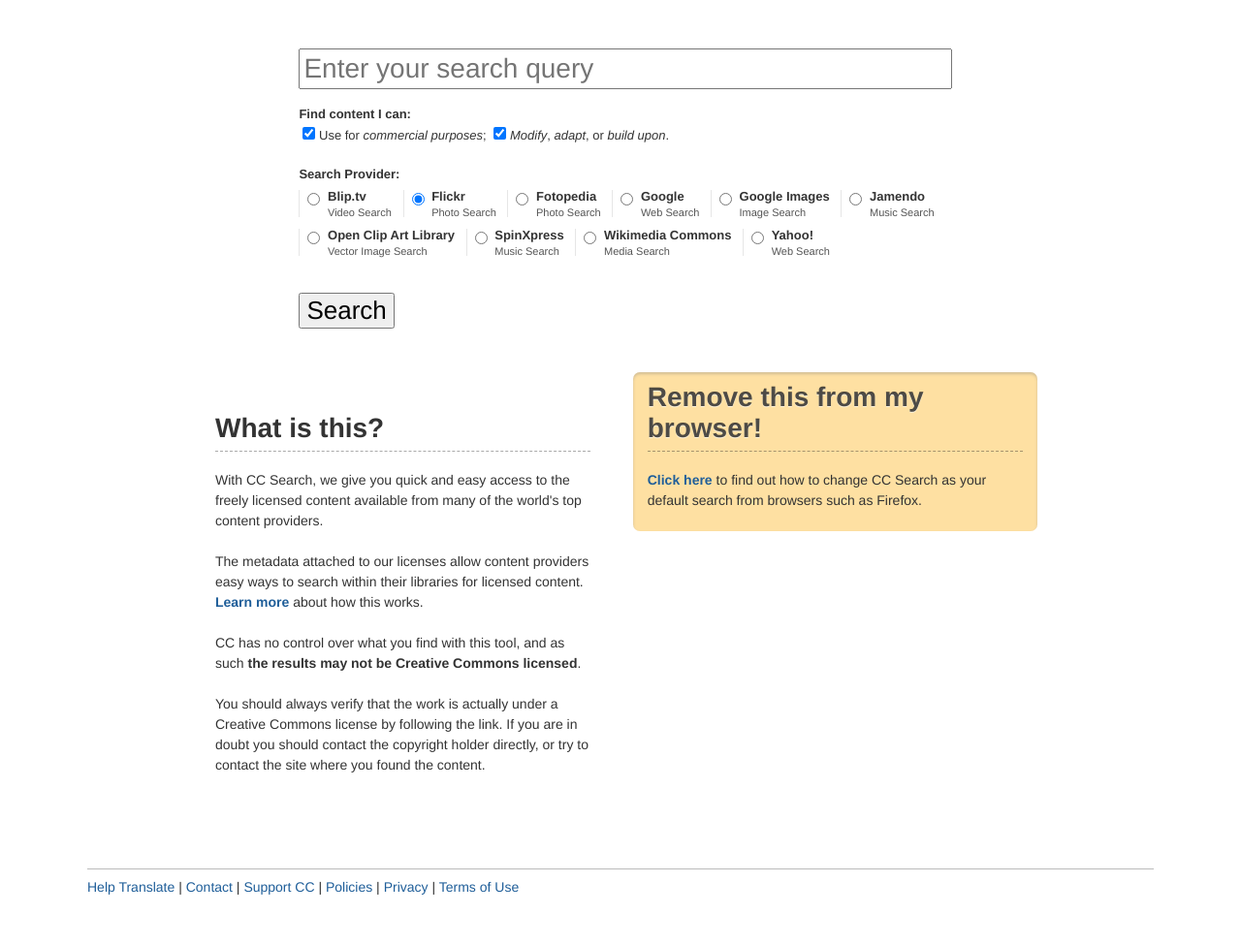
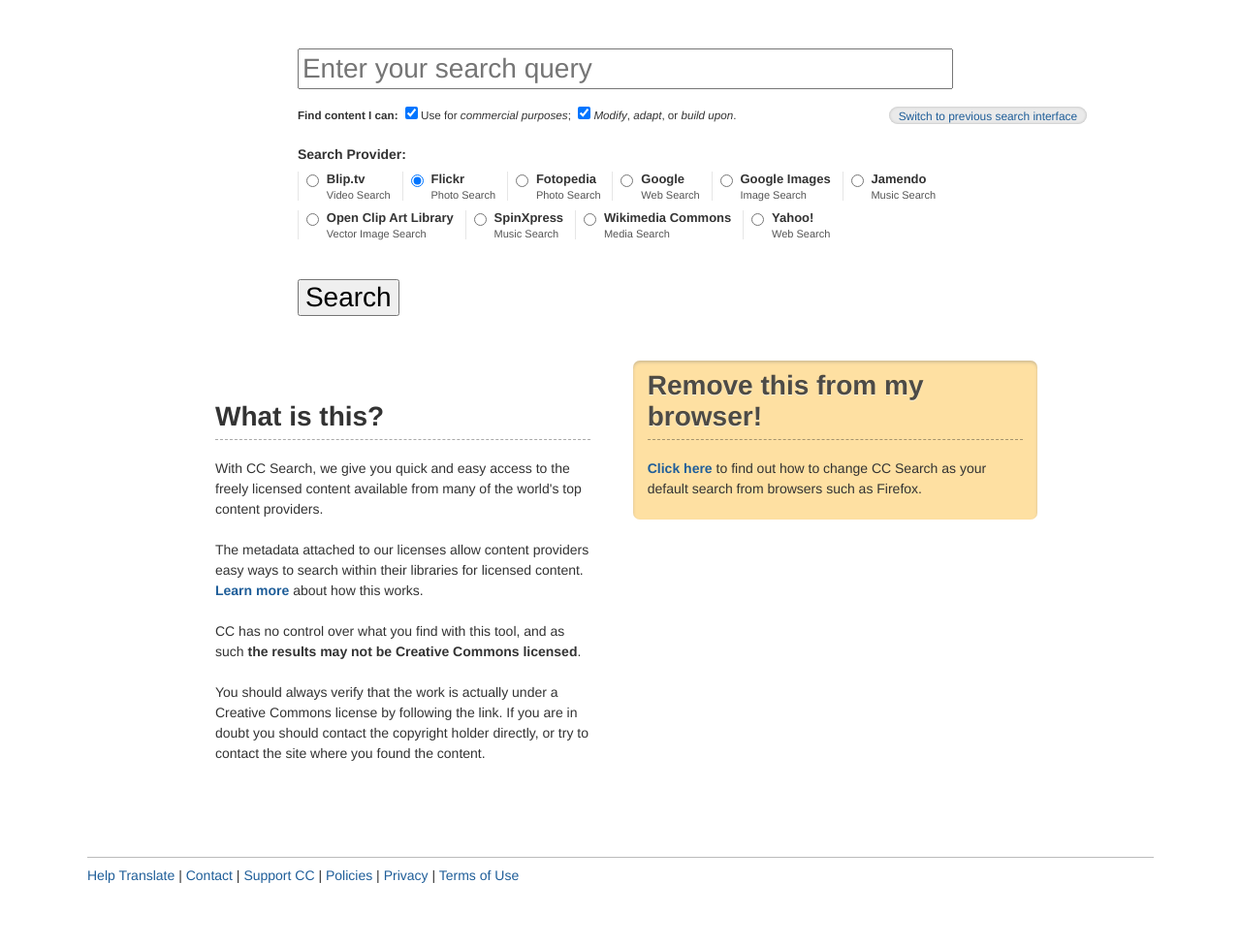
Before and after one commit to creativecommons/search, a PHP site: page / in a window 1280 px wide. Shown: the part 178-1154 px from the top of the page at 97% size. After the commit the page ends 1089 px from the top, so only its background shows below. Run offline with PHP 8.4, Linux system fonts and the light colour scheme.

Commit message:
Added button to revert back to tabbed search interface
Conflicts:

	index.html
	style.css

```diff
--- a/index.html
+++ b/index.html
@@ -54,14 +54,18 @@
             <p><strong>Blip.tv</strong>, video search.</p>
           </div>
         </div> -->
-        <br/>
+        <div id="secondaryOptions">
           <fieldset id="permissions">
-            <strong>Find content I can:</strong><br/>
+            <small>
+              <strong>Find content I can:</strong>
             	<input type="checkbox" name="comm" value="" id="comm" checked="checked" onclick="setCommDeriv()" />
               <label for="comm"  onclick="setCommDeriv()">Use for <em>commercial purposes</em>;</label>
               <input type="checkbox" name="deriv" value="" id="deriv" checked="checked"  onclick="setCommDeriv()" />
               <label for="deriv" onclick="setCommDeriv()"><em>Modify</em>, <em>adapt</em>, or <em>build upon</em>.</label><br/>
+            </small>
       	  </fieldset>
+      	  <div id="beta"><a href="http://search.creativecommons.org/?noBeta=1">Switch to previous search interface</a></div>
+    	  </div>
     	  <fieldset id="engines">
     	    <p style="text-align:left;"><strong>Search Provider:</strong></p>
           <label>
--- a/style.css
+++ b/style.css
@@ -39,6 +39,21 @@
 /*	background-color: #eee;*/
 	margin: 50px auto 0;
 	text-align: center;
+	position: relative;
+}
+
+#beta {
+	position: absolute;
+	right: -148px;
+	top: 1.5em;
+	background-color: #eaeaea;
+	padding: 0 10px;
+	height: 18px;
+	-webkit-border-radius: 10px;
+	-moz-border-radius: 10px;
+	-webkit-box-shadow: inset 0 0 3px #b3b3b3;
+	-moz-box-shadow: inset 0 0 3px #b3b3b3;
+	font-size: 0.85em;
 }
 
 #search {
@@ -98,7 +113,18 @@
 	padding: 0;
 	margin: 0;
 	text-align: left;
-	font-size: small;
+/*	font-size: small;*/
+}
+
+#secondaryOptions {
+	position: relative;
+	text-align: left;
+}
+
+#permissions {
+	padding: 0;
+	margin: 0;
+/*	text-align: left;*/
 }
 
 #permissions input { margin-right: 0;}
```
Lines whose indentation alone changed are shown as unchanged.
